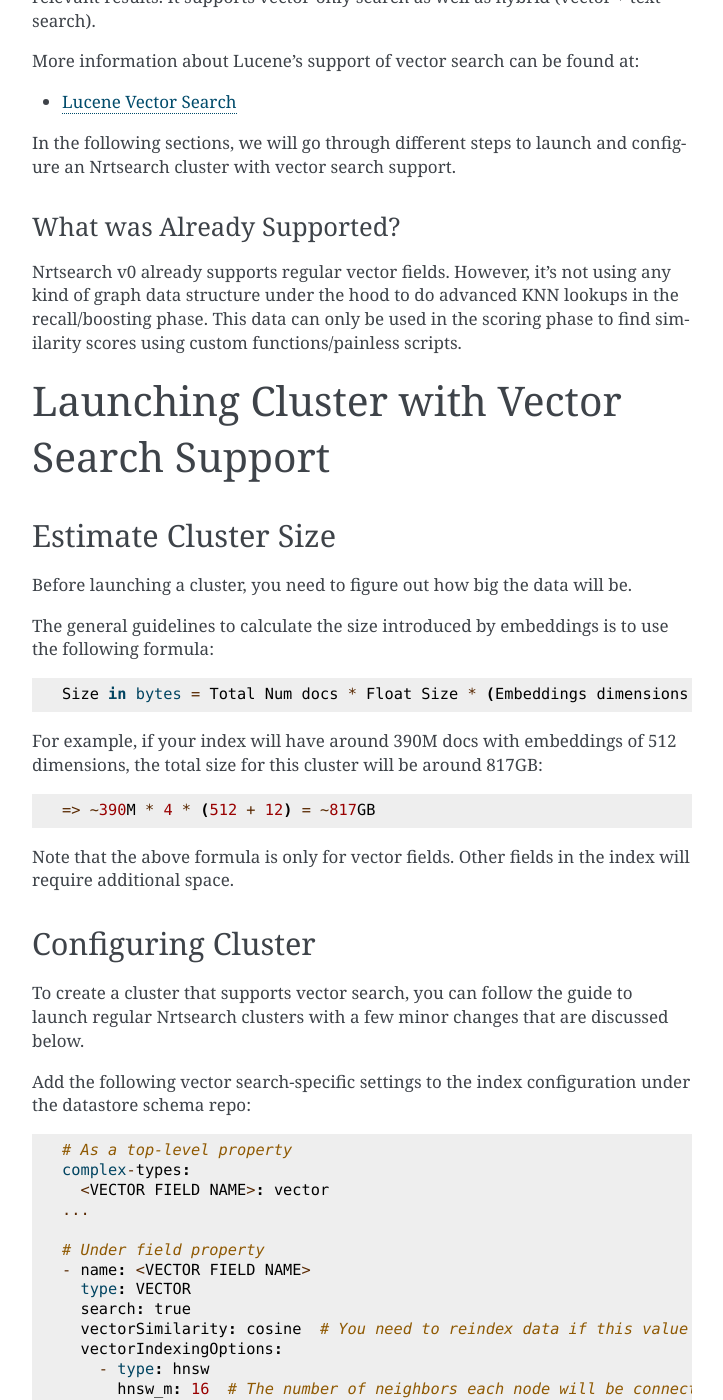
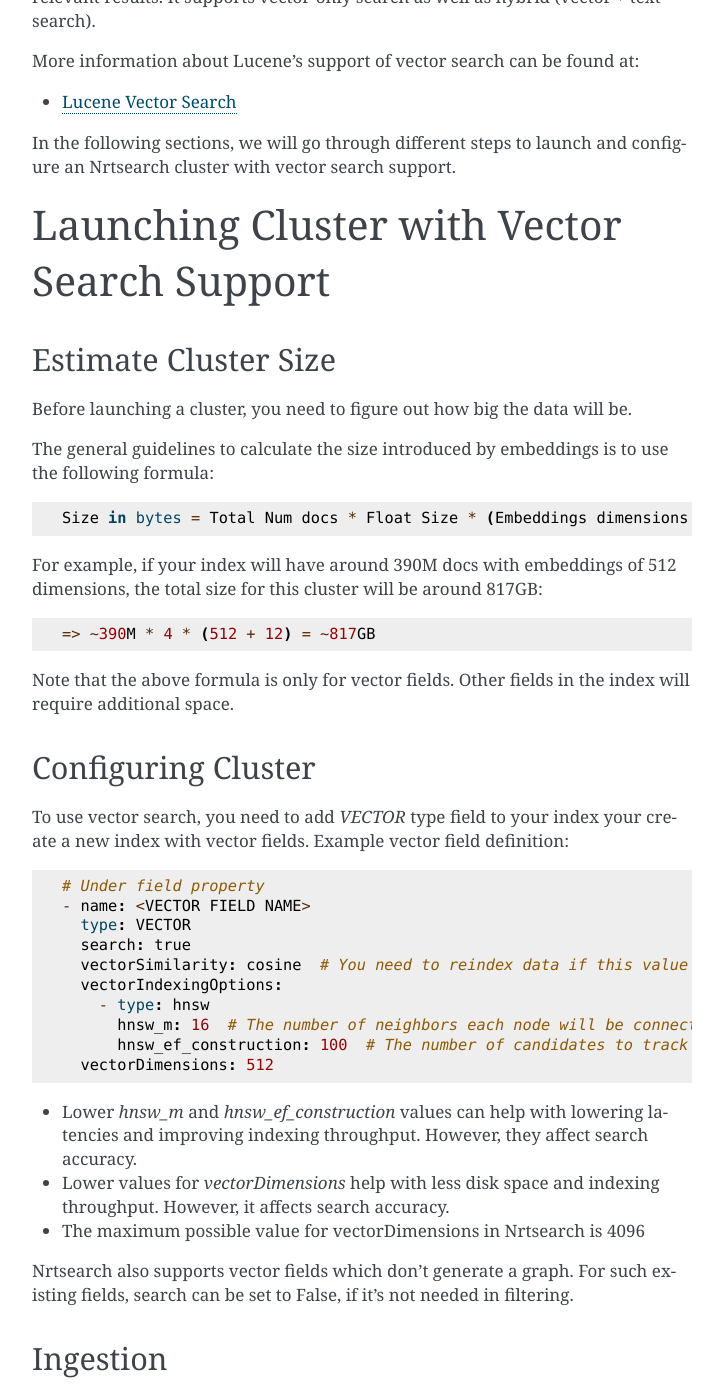
Before and after one commit to Yelp/nrtsearch, a Sphinx documentation site: the page built from docs/vector_search.rst, in a window 1280 px wide and 1400 px high, scrolled down 1318 px. Shown: the whole window, without its empty margins (388-1111 px from the left). Built offline with Sphinx 7.4.7, drawn with Linux system fonts in a browser that asks for light colours; some of the changed text lies outside the part shown.

Commit message:
Address review feedback

```diff
--- a/docs/vector_search.rst
+++ b/docs/vector_search.rst
@@ -43,11 +43,6 @@
 
 In the following sections, we will go through different steps to launch and configure an Nrtsearch cluster with vector search support.
 
-What was Already Supported?
-^^^^^^^^^^^^^^^^^^^^^^^^^^^
-
-Nrtsearch v0 already supports regular vector fields. However, it's not using any kind of graph data structure under the hood to do advanced KNN lookups in the recall/boosting phase. This data can only be used in the scoring phase to find similarity scores using custom functions/painless scripts.
-
 Launching Cluster with Vector Search Support
 ============================================
 
@@ -69,14 +64,8 @@
 Configuring Cluster
 -------------------
 
-To create a cluster that supports vector search, you can follow the guide to launch regular Nrtsearch clusters with a few minor changes that are discussed below.
-
-Add the following vector search-specific settings to the index configuration under the datastore schema repo::
-
-    # As a top-level property
-    complex-types:
-      <VECTOR FIELD NAME>: vector
-    ...
+To use vector search, you need to add `VECTOR` type field to your index your create a new index with vector fields.
+Example vector field definition::
 
     # Under field property
     - name: <VECTOR FIELD NAME>
@@ -91,8 +80,9 @@
 
 * Lower `hnsw_m` and `hnsw_ef_construction` values can help with lowering latencies and improving indexing throughput. However, they affect search accuracy.
 * Lower values for `vectorDimensions` help with less disk space and indexing throughput. However, it affects search accuracy.
+* The maximum possible value for vectorDimensions in Nrtsearch is 4096
 
-Note that Nrtsearch already supports vector fields, which doesn't generate a graph. For such existing fields, search can be set to False, if it's not needed in filtering.
+Nrtsearch also supports vector fields which don't generate a graph. For such existing fields, search can be set to False, if it's not needed in filtering.
 
 Ingestion
 ---------
```
